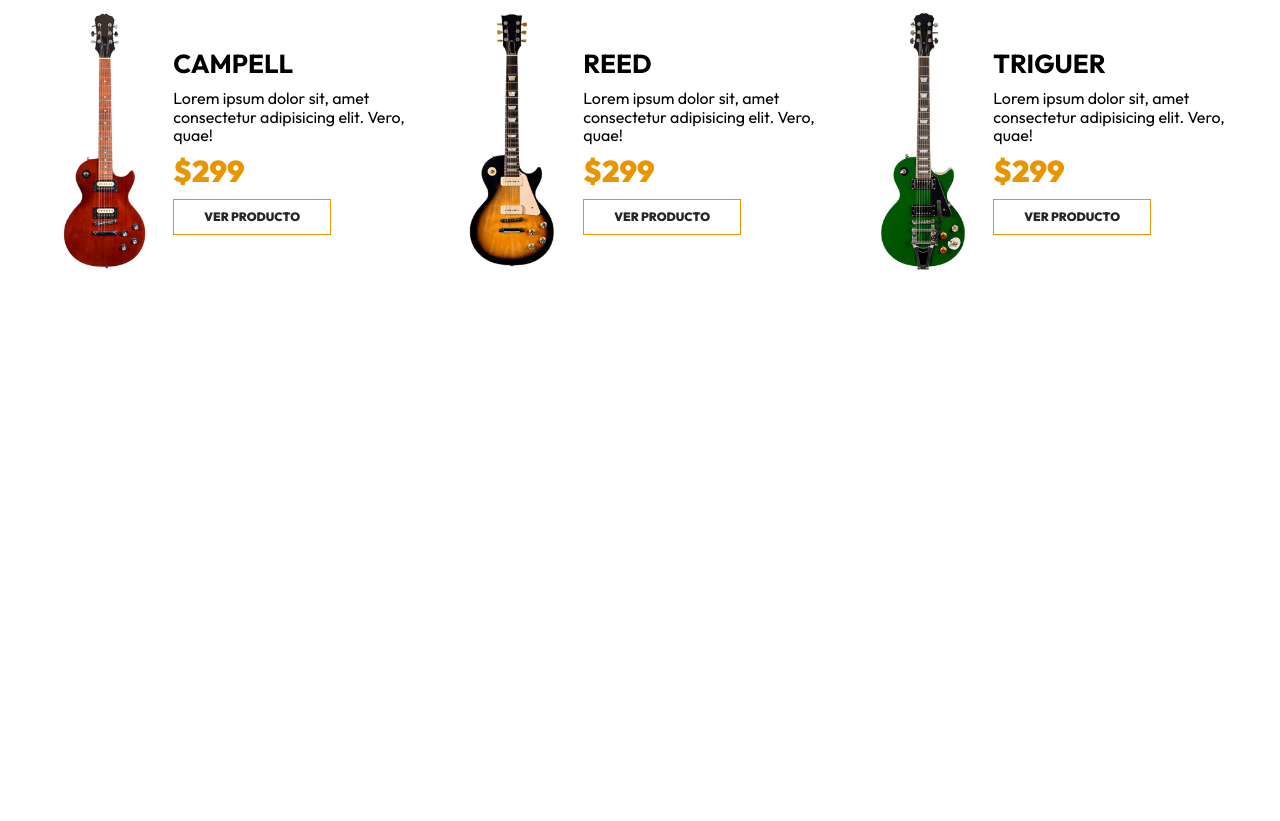
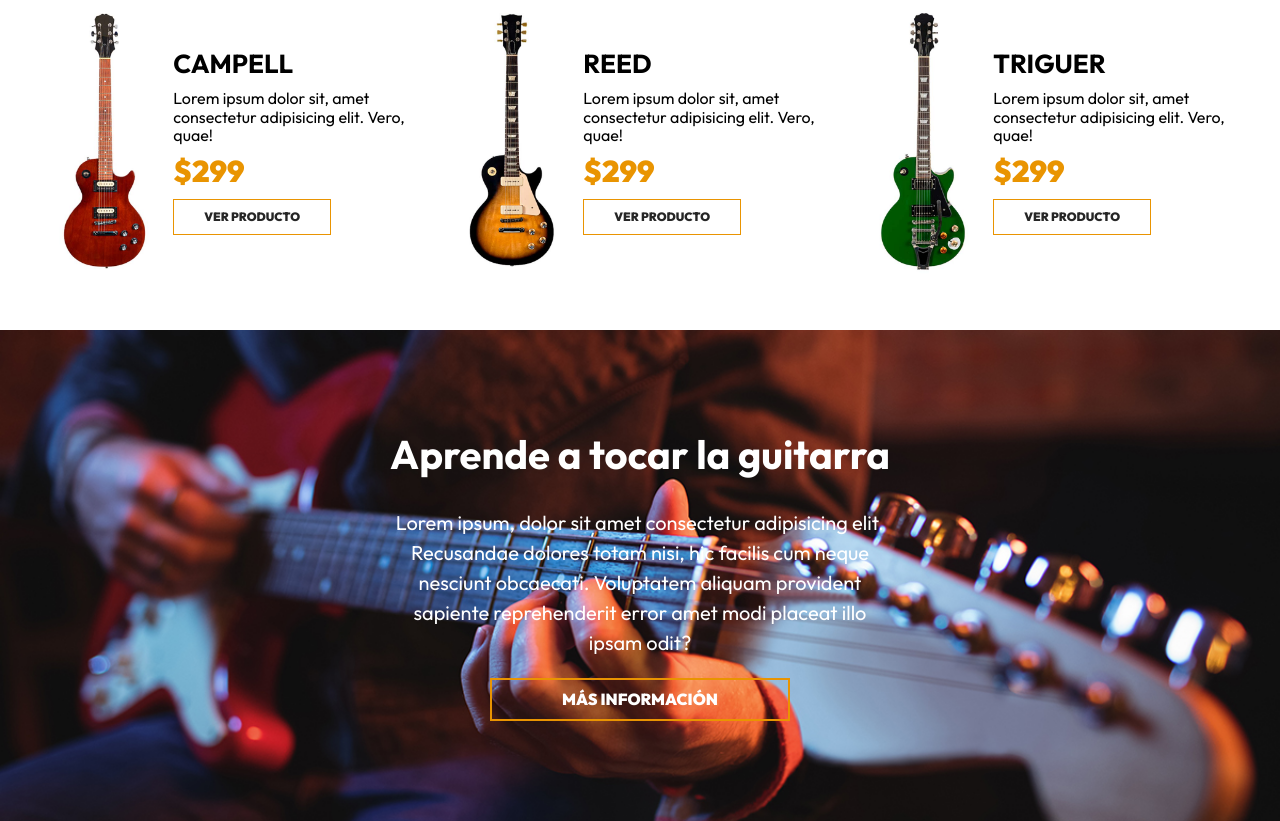
Before and after one commit to AtochePascual-Dev/GuitarLA, a plain HTML site: page index.html in a window 1280 px wide. Shown: the part 1679-2500 px from the top of the page. Before the commit the page ends 2009 px from the top, so only its background shows below. Drawn offline with Linux system fonts and the light colour scheme.

Commit message:
[ADD] cursos

```diff
--- a/css/app.css
+++ b/css/app.css
@@ -283,3 +283,46 @@ textarea {
 	color: var(--blanco);
 	background-color: var(--primary)
 }
+
+/* * CURSOS */
+
+.cursos {
+	padding: 10rem 0;
+	background-image: url('../img/cursos_bg.jpg');
+	background-repeat: no-repeat;
+	background-position: center;
+	background-size: cover;
+	background-attachment: fixed;
+}
+
+.cursos__content {
+	max-width: 50rem;
+	margin: 0 auto;
+	text-align: center;
+	color: var(--blanco);
+}
+
+.cursos__titulo {
+	margin-bottom: 3rem;
+}
+
+.cursos__texto {
+	line-height: 1.5;
+	font-size: 2rem;
+}
+
+.cursos__btn {
+	max-width: 30rem;
+	margin: 2rem auto 0;
+	padding: 1rem 4rem;
+	text-transform: uppercase;
+	font-weight: 900;
+	display: block;
+	border: 2px solid var(--primary);
+	color: var(--blanco);
+	transition: background-color .3s ease-in-out;
+}
+
+.cursos__btn:hover {
+	background-color: var(--primary);
+}
--- a/index.html
+++ b/index.html
@@ -252,6 +252,16 @@
 		</div>
 	</main>
 
+	<section class="cursos">
+		<div class="cursos__content">
+			<h2 class="cursos__titulo">Aprende a tocar la guitarra</h2>
+			<p class="cursos__texto">
+				Lorem ipsum, dolor sit amet consectetur adipisicing elit. Recusandae dolores totam nisi, hic facilis cum neque
+				nesciunt obcaecati. Voluptatem aliquam provident sapiente reprehenderit error amet modi placeat illo ipsam odit?
+			</p>
+			<a href="#" class="cursos__btn">Más información</a>
+		</div>
+	</section>
 </body>
 
 </html>
```
